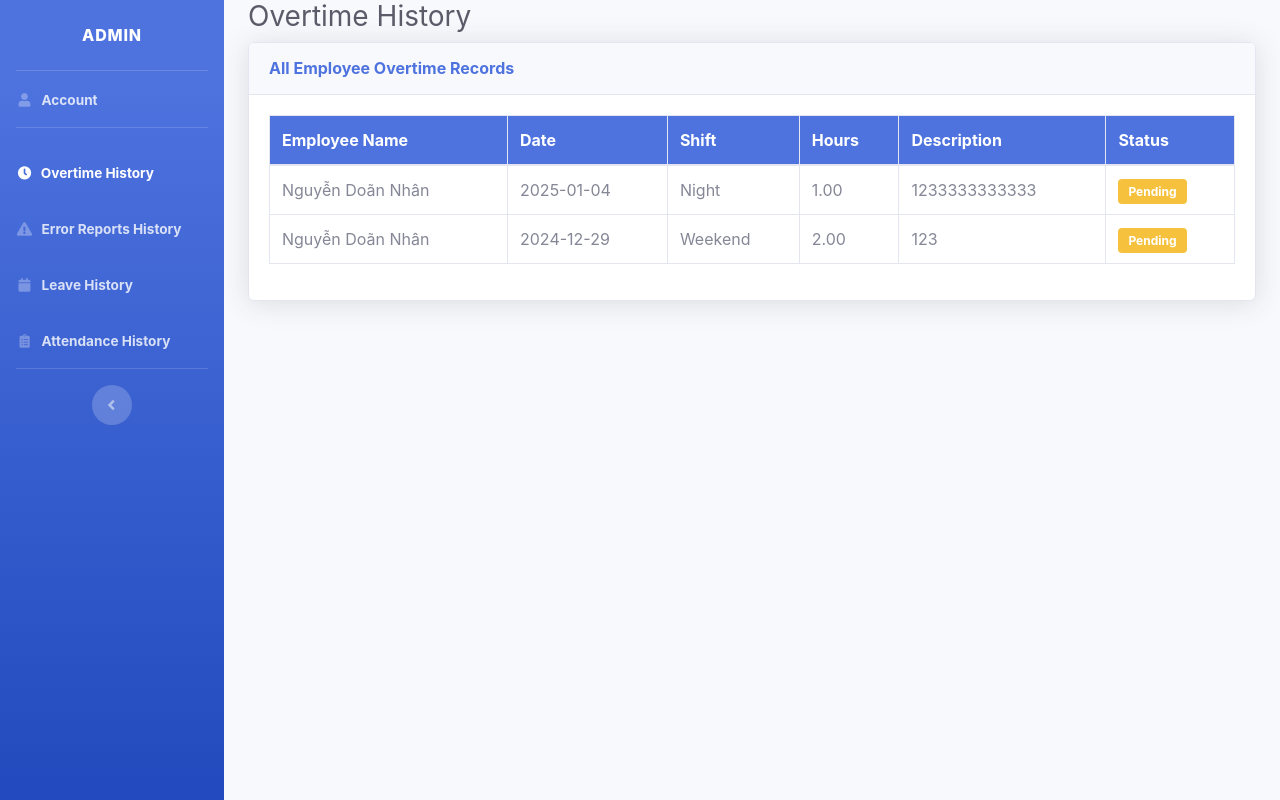
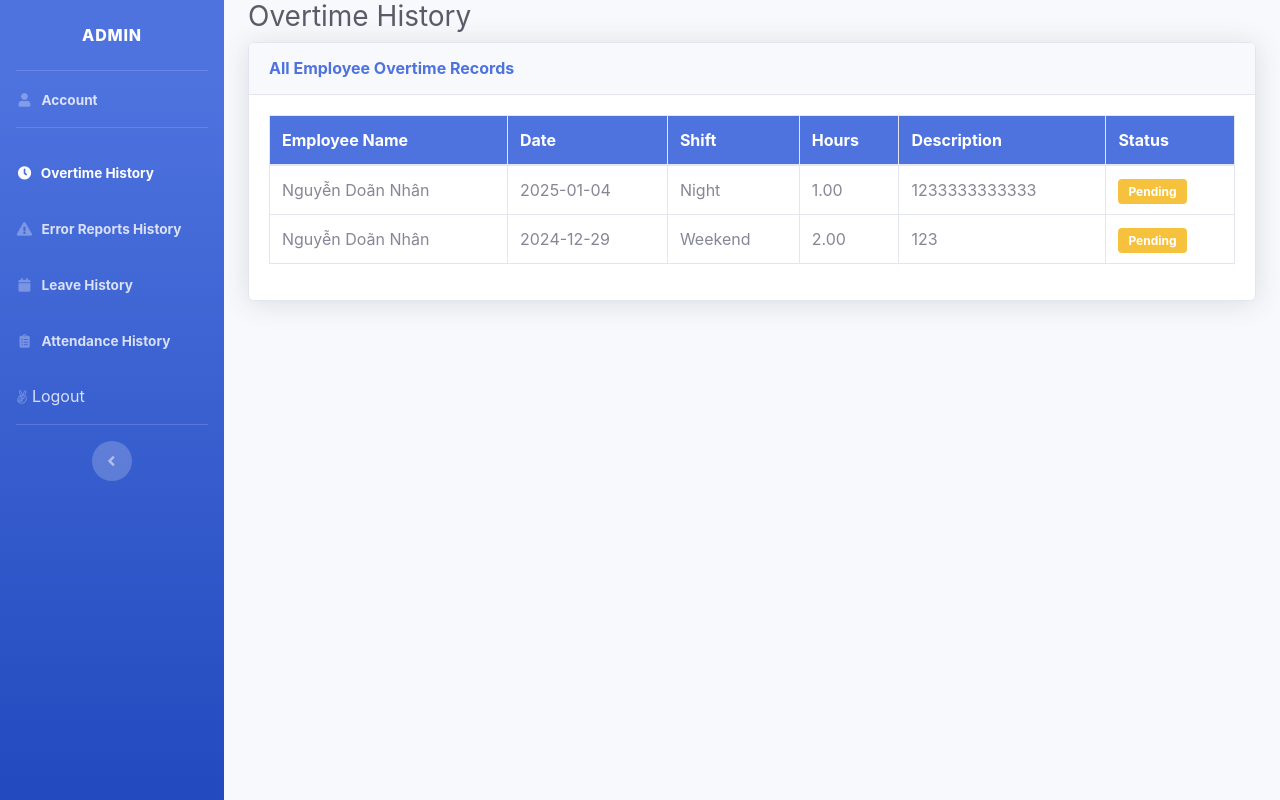
Before and after one commit to nhan137/capstone1, a PHP site: page /index.php?action=all_ot_history in a window 1280 px wide. Run offline with PHP 8.4, Linux system fonts and the light colour scheme; the visitor is signed in with stand-in values (Sample User, id 1); data comes from the database, SQL or seed files in the repository; some libraries are stand-ins or nearby versions.

Commit message:
log out admin

```diff
--- a/config.php
+++ b/config.php
@@ -1,6 +1,6 @@
 <?php
 $host = 'localhost';
-$db = 'hrtech1';
+$db = 'hrtech';
 $user = 'root';
 $password = '';
 
--- a/views/admin/account/all_attendance_history.php
+++ b/views/admin/account/all_attendance_history.php
@@ -101,6 +101,11 @@
                     <span class="font-weight-bold">Attendance History</span>
                 </a>
             </li>
+            <li class="nav-item">
+                <a class="nav-link logout-button" href="index.php?action=logout">
+                    <i class="fab fa-angellist"></i>Logout
+                </a>
+            </li>
 
             <!-- Divider -->
             <hr class="sidebar-divider">
--- a/views/admin/account/all_error_reports.php
+++ b/views/admin/account/all_error_reports.php
@@ -106,6 +106,11 @@
                     <span class="font-weight-bold">Attendance History</span>
                 </a>
             </li>
+            <li class="nav-item">
+                <a class="nav-link logout-button" href="index.php?action=logout">
+                    <i class="fab fa-angellist"></i>Logout
+                </a>
+            </li>
 
             <!-- Divider -->
             <hr class="sidebar-divider">
--- a/views/admin/account/all_leave_history.php
+++ b/views/admin/account/all_leave_history.php
@@ -89,6 +89,11 @@
                     <span class="font-weight-bold">Attendance History</span>
                 </a>
             </li>
+            <li class="nav-item">
+                <a class="nav-link logout-button" href="index.php?action=logout">
+                    <i class="fab fa-angellist"></i>Logout
+                </a>
+            </li>
 
             <!-- Divider -->
             <hr class="sidebar-divider">
--- a/views/admin/account/all_ot_history.php
+++ b/views/admin/account/all_ot_history.php
@@ -88,6 +88,11 @@
                     <span class="font-weight-bold">Attendance History</span>
                 </a>
             </li>
+            <li class="nav-item">
+                <a class="nav-link logout-button" href="index.php?action=logout">
+                    <i class="fab fa-angellist"></i>Logout
+                </a>
+            </li>
 
             <!-- Divider -->
             <hr class="sidebar-divider">
--- a/views/admin/account/index.php
+++ b/views/admin/account/index.php
@@ -88,6 +88,11 @@
                 <a class="nav-link" href="index.php?action=all_attendance_history">
                     <i class="fas fa-fw fa-clipboard-list"></i>
                     <span class="font-weight-bold">Attendance History</span>
+                </a>
+            </li>
+            <li class="nav-item">
+                <a class="nav-link logout-button" href="index.php?action=logout">
+                    <i class="fab fa-angellist"></i>Logout
                 </a>
             </li>
 
```
